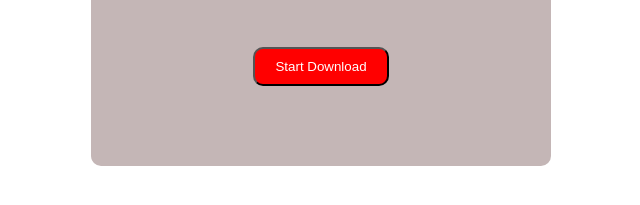
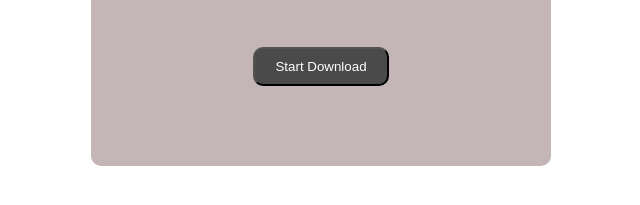
Before and after one commit to kaushik17g/Project1, a plain HTML site: page index.html in a window 1280 px wide. Shown: the part 233-438 px from the top of the page, without its empty margins (417-1057 px from the left). Drawn offline with Linux system fonts and the light colour scheme.

Commit message:
bg color changed

```diff
--- a/index.html
+++ b/index.html
@@ -34,7 +34,7 @@
         input[type="button"]{
             display: block;
             margin: 50px auto;
-            background-color: #ff0000;
+            background-color: #4a4a4a;
             border-radius: 10px;
             color: white;
             padding: 10px 20px;
```
